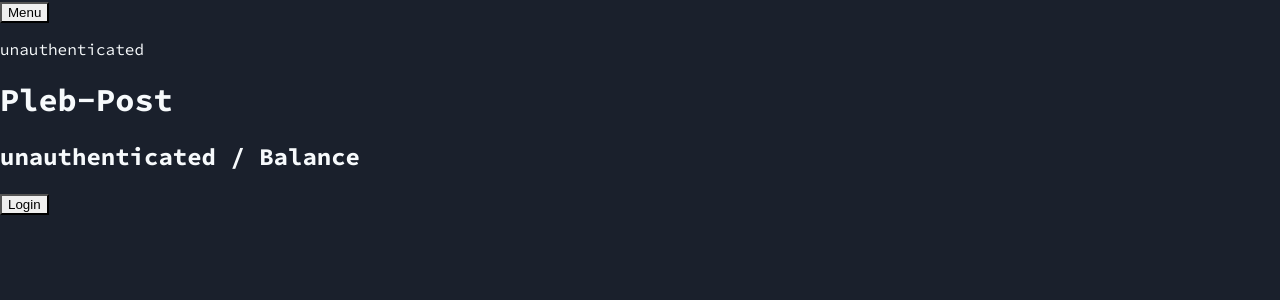
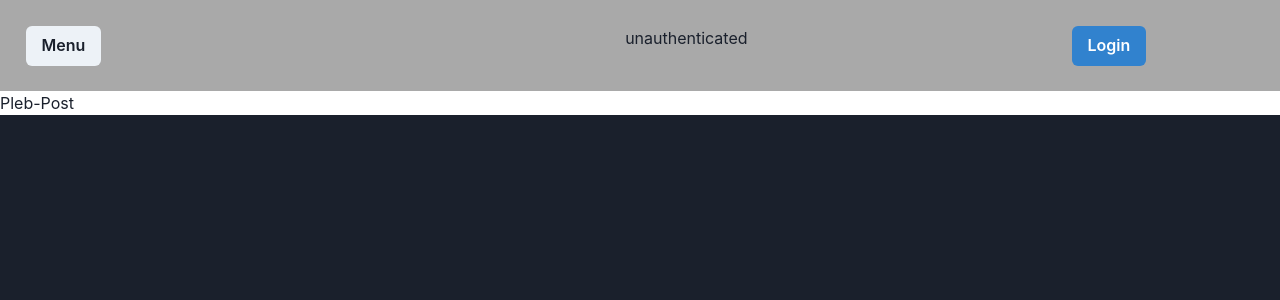
Before and after one commit to bitdern/pleb-post, a Next.js app: page / in a window 1280 px wide. Shown: the top 300 px of the page. Built offline with nearby package versions, Linux system fonts and the light colour scheme; no server answers.

Commit message:
shuffling functions and buttons into navbar and more styling

```diff
--- a/src/components/navbar/navbar.js
+++ b/src/components/navbar/navbar.js
@@ -1,4 +1,4 @@
-import React from "react";
+import React, { useState, useEffect } from "react";
 import { useSession, signIn, signOut } from "next-auth/react";
 import {
   Menu,
@@ -8,13 +8,38 @@ import {
   ChevronDownIcon,
   Button,
 } from "@chakra-ui/react";
-import "./style.module.css";
+import axios from "axios";
+import styles from "./styles.module.css";
 
 const Navbar = () => {
   const { data: session, status } = useSession();
+  const [userBalance, setUserBalance] = useState(null);
+
+  useEffect(() => {
+    if (!session?.user) return;
+
+    const headers = {
+      "Content-Type": "application/json",
+      "X-Api-Key": session.user.in_key,
+    };
+
+    axios
+      .get(`https://2866be8917.d.voltageapp.io/usermanager/api/v1/wallets`, {
+        headers,
+      })
+      .then((res) => {
+        console.log("user wallet res", res);
+
+        setUserBalance(res.data.balance / 1000);
+      })
+      .catch((err) => {
+        console.log("user wallet err");
+        console.log(err);
+      });
+  }, [session]);
 
   return (
-    <div className="navbar">
+    <div className={styles.navbar}>
       <Menu>
         <MenuButton as={Button}>Menu</MenuButton>
         <MenuList>
@@ -23,7 +48,18 @@ const Navbar = () => {
           <MenuItem>Profile</MenuItem>
         </MenuList>
       </Menu>
-      <p>{status}</p>
+      <div className={styles.userInfo}>
+        <span>{status}</span>
+        <span> {session?.user.username}</span>
+        <span>{userBalance}</span>
+
+        <Button
+          colorScheme="blue"
+          onClick={() => (status !== "authenticated" ? signIn() : signOut())}
+        >
+          {status !== "authenticated" ? "Login" : "Logout"}
+        </Button>
+      </div>
     </div>
   );
 };
--- a/src/components/navbar/style.module.css
+++ /dev/null
@@ -1,9 +0,0 @@
-.navbar {
-  display: flex;
-  flex-direction: row;
-  justify-content: space-evenly;
-  position: absolute;
-  top: 5;
-  left: 10;
-  right: 10;
-}
--- /dev/null
+++ b/src/components/navbar/styles.module.css
@@ -0,0 +1,16 @@
+.navbar {
+  /* dark background */
+  padding: 2%;
+  background-color: darkgray;
+  width: 100%;
+  display: flex;
+  flex-direction: row;
+  justify-content: space-between;
+}
+
+.userInfo {
+  width: 60%;
+  display: flex;
+  flex-direction: row;
+  justify-content: space-evenly;
+}
--- a/src/pages/_app.js
+++ b/src/pages/_app.js
@@ -1,13 +1,16 @@
 import "@/styles/globals.css";
 import Layout from "@/components/layout/layout";
 import { SessionProvider } from "next-auth/react";
+import { ChakraProvider } from "@chakra-ui/react";
 
 export default function App({ Component, pageProps }) {
   return (
     <SessionProvider session={pageProps.session}>
-      <Layout>
-        <Component {...pageProps} />
-      </Layout>
+      <ChakraProvider>
+        <Layout>
+          <Component {...pageProps} />
+        </Layout>
+      </ChakraProvider>
     </SessionProvider>
   );
 }
--- a/src/pages/index.js
+++ b/src/pages/index.js
@@ -1,44 +1,12 @@
-import { useEffect, useState } from "react";
 import Head from "next/head";
 import { useSession, signIn, signOut } from "next-auth/react";
-import { Button } from "@chakra-ui/react";
-import axios from "axios";
 
 export default function Home() {
   const { data: session, status } = useSession();
-  const [userBalance, setUserBalance] = useState(null);
-
-  useEffect(() => {
-    if (!session?.user) return;
-
-    const headers = {
-      "Content-Type": "application/json",
-      "X-Api-Key": session.user.in_key,
-    };
-
-    axios
-      .get(`https://2866be8917.d.voltageapp.io/usermanager/api/v1/wallets`, {
-        headers,
-      })
-      .then((res) => {
-        console.log("user wallet res", res);
-
-        setUserBalance(res.data.balance / 1000);
-      })
-      .catch((err) => {
-        console.log("user wallet err");
-        console.log(err);
-      });
-  }, [session]);
 
   return (
     <main>
       <h1>Pleb-Post</h1>
-      <h2>
-        {status} / Balance {userBalance}
-      </h2>
-
-      <Button>{status !== "authenticated" ? "Login" : "Logout"}</Button>
     </main>
   );
 }
```
Also changed, not shown: src/components/posts/postsList.js (added, +9 -0 lines).
